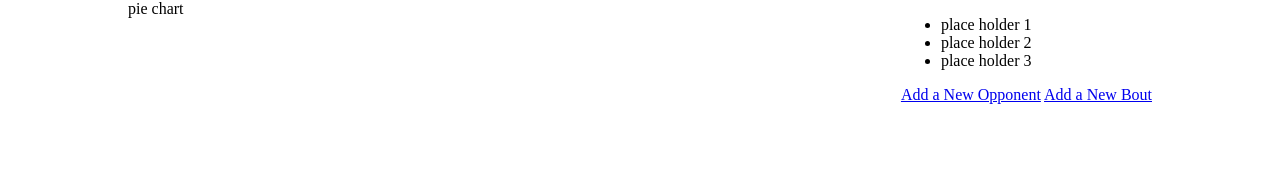
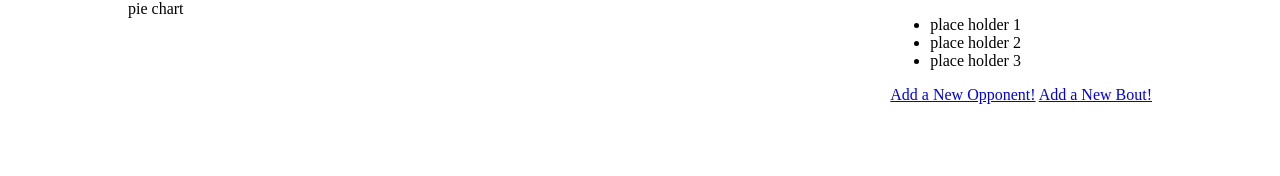
Before and after one commit to eli-Weise/fencing-notebook-web, a plain HTML site: page index.html in a window 1280 px wide. Shown: the part 382-558 px from the top of the page. Drawn offline with Linux system fonts and the light colour scheme.

Commit message:
Testing gitHub log-in in VSCode

```diff
--- a/index.html
+++ b/index.html
@@ -22,8 +22,8 @@
         <li>place holder 2</li>
         <li>place holder 3</li>
       </ul>
-      <a href="new-fencer.html" class="button">Add a New Opponent</a>
-      <a href="new-bout.html" class="button">Add a New Bout</a>
+      <a href="new-fencer.html" class="button">Add a New Opponent!</a>
+      <a href="new-bout.html" class="button">Add a New Bout!</a>
     </div>
   </div>
   <div id="footer">
```
